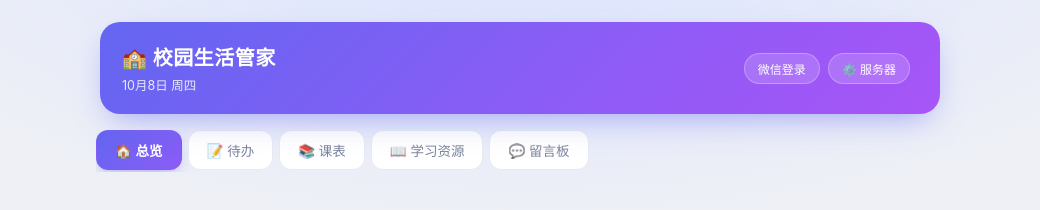
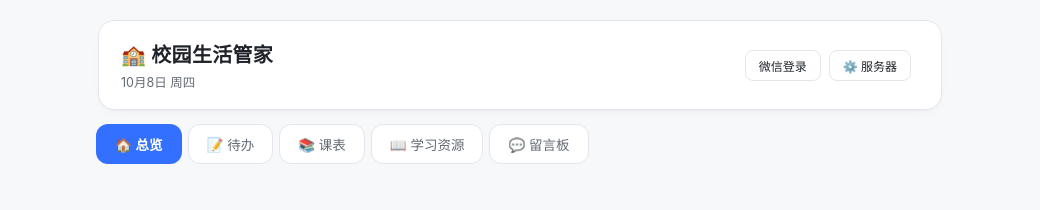
Before and after one commit to WA295/msg2todo, an Electron app: page public/index.html in a window 1040 px wide. Drawn offline with Linux system fonts and the light colour scheme; no server answers.

Commit message:
配色改为主流工具类风格:中性灰底+品牌蓝#3370ff+语义色,亮暗双模式
- 参照飞书/钉钉等主流软件:大面积中性灰白,品牌色仅用于按钮/选中态/链接
- 亮色:#F7F8FA底/#FFFFFF卡片/#1F2329文字;暗色:#121212/#1E1E1E
- 语义色统一:红F53F3F错误/橙FF7D00警告/绿00B42A成功
- Hero 从紫色渐变改为中性白卡片,天气卡用品牌蓝渐变

```diff
--- a/public/index.html
+++ b/public/index.html
@@ -13,31 +13,33 @@
 <link rel="apple-touch-icon" href="/icon-192.png">
 <style>
   :root {
-    --bg: #eef0f6;
-    --bg-grad: radial-gradient(1200px 500px at 50% -10%, #dbe3ff 0%, transparent 60%), var(--bg);
+    --bg: #f7f8fa;
+    --bg-grad: var(--bg);
     --card: #ffffff;
-    --line: #e7eaf1;
-    --text: #1a2033;
-    --muted: #7b849c;
-    --accent: #6366f1;
-    --accent-2: #8b5cf6;
-    --accent-soft: #eef0fe;
-    --high: #ef4444; --mid: #f59e0b; --low: #10b981;
+    --line: #e5e6eb;
+    --text: #1f2329;
+    --muted: #646a73;
+    --accent: #3370ff;
+    --accent-2: #4c9aff;
+    --accent-soft: #eef4ff;
+    --high: #f53f3f; --mid: #ff7d00; --low: #00b42a;
     --wx: #07c160; --qq: #12b7f5; --manual: #9ca3af;
-    --shadow: 0 1px 3px rgba(23, 30, 60, .05), 0 8px 24px -12px rgba(23, 30, 60, .12);
-    --shadow-lg: 0 2px 6px rgba(23, 30, 60, .06), 0 20px 44px -16px rgba(23, 30, 60, .22);
+    --shadow: 0 1px 2px rgba(31, 35, 41, .04), 0 4px 16px -8px rgba(31, 35, 41, .08);
+    --shadow-lg: 0 2px 4px rgba(31, 35, 41, .05), 0 16px 32px -12px rgba(31, 35, 41, .16);
   }
   @media (prefers-color-scheme: dark) {
     :root {
-      --bg: #0e1017;
-      --bg-grad: radial-gradient(1200px 500px at 50% -10%, #232a4d 0%, transparent 60%), var(--bg);
-      --card: #171a24;
-      --line: #262b3a;
-      --text: #e6e9f2;
-      --muted: #8b93a8;
-      --accent-soft: #232b52;
-      --shadow: 0 1px 3px rgba(0,0,0,.4), 0 8px 24px -12px rgba(0,0,0,.5);
-      --shadow-lg: 0 2px 6px rgba(0,0,0,.45), 0 20px 44px -16px rgba(0,0,0,.6);
+      --bg: #121212;
+      --bg-grad: var(--bg);
+      --card: #1e1e1e;
+      --line: #333333;
+      --text: #e5e7eb;
+      --muted: #9ca3af;
+      --accent: #4096ff;
+      --accent-2: #6cb1ff;
+      --accent-soft: #1d2b45;
+      --shadow: 0 1px 2px rgba(0,0,0,.5), 0 4px 16px -8px rgba(0,0,0,.5);
+      --shadow-lg: 0 2px 4px rgba(0,0,0,.5), 0 16px 32px -12px rgba(0,0,0,.65);
     }
   }
   * { box-sizing: border-box; margin: 0; padding: 0; }
@@ -52,38 +54,40 @@
   .wrap { max-width: 880px; margin: 0 auto; padding: 0 16px 96px; }
 
   /* ── Hero 头部 ── */
-  header { padding: 22px 4px 16px; }
+  header { padding: 20px 2px 14px; }
   .hero {
-    background: linear-gradient(135deg, #6366f1 0%, #8b5cf6 55%, #a855f7 100%);
-    color: #fff;
-    border-radius: 20px;
-    padding: 20px 22px;
+    background: var(--card);
+    border: 1px solid var(--line);
+    color: var(--text);
+    border-radius: 16px;
+    padding: 18px 22px;
     display: flex;
     align-items: center;
     justify-content: space-between;
     gap: 12px;
     flex-wrap: wrap;
-    box-shadow: 0 12px 32px -10px rgba(99, 102, 241, .55);
+    box-shadow: var(--shadow);
     animation: fadeUp .4s ease both;
   }
-  .hero h1 { font-size: 20px; font-weight: 700; letter-spacing: .5px; }
-  .hero .date { font-size: 12.5px; opacity: .85; margin-top: 4px; }
+  .hero h1 { font-size: 20px; font-weight: 700; letter-spacing: .3px; }
+  .hero h1 .brand-dot { color: var(--accent); }
+  .hero .date { font-size: 12.5px; color: var(--muted); margin-top: 4px; }
   .hero .actions { display: flex; gap: 8px; align-items: center; flex-wrap: wrap; }
   .hero .actions .mini-btn {
-    background: rgba(255,255,255,.16);
-    border: 1px solid rgba(255,255,255,.28);
-    color: #fff;
-    backdrop-filter: blur(6px);
+    background: var(--card);
+    border: 1px solid var(--line);
+    color: var(--text);
   }
+  .hero .actions .mini-btn:hover { border-color: var(--accent); color: var(--accent); }
   .hero .conns { display: flex; gap: 6px; flex-wrap: wrap; }
-  .chip { padding: 3px 10px; border-radius: 999px; font-size: 11.5px; background: rgba(255,255,255,.14); border: 1px solid rgba(255,255,255,.22); color: rgba(255,255,255,.92); display: inline-flex; align-items: center; gap: 5px; backdrop-filter: blur(6px); }
-  .chip .light { width: 7px; height: 7px; border-radius: 50%; background: rgba(255,255,255,.4); }
-  .chip.ok .light { background: #4ade80; box-shadow: 0 0 6px #4ade80; }
-  .stats { font-size: 12.5px; color: rgba(255,255,255,.9); }
-  .stats b { color: #fff; font-size: 14px; margin: 0 2px; }
-  .stats b.hot { color: #fecaca; }
-  .mini-btn { border: 1px solid var(--line); background: var(--card); padding: 6px 13px; border-radius: 999px; cursor: pointer; font-size: 12px; color: var(--text); transition: all .15s; }
-  .mini-btn:hover { border-color: var(--accent); color: var(--accent); }
+  .chip { padding: 3px 10px; border-radius: 999px; font-size: 11.5px; background: var(--bg); border: 1px solid var(--line); color: var(--muted); display: inline-flex; align-items: center; gap: 5px; }
+  .chip .light { width: 7px; height: 7px; border-radius: 50%; background: #c3c8d1; }
+  .chip.ok .light { background: #00b42a; box-shadow: 0 0 6px rgba(0, 180, 42, .5); }
+  .stats { font-size: 12.5px; color: var(--muted); }
+  .stats b { color: var(--text); font-size: 14px; margin: 0 2px; }
+  .stats b.hot { color: var(--high); }
+  .mini-btn { border: 1px solid var(--line); background: var(--card); padding: 6px 13px; border-radius: 8px; cursor: pointer; font-size: 12px; color: var(--text); transition: all .15s; }
+  .mini-btn:hover { border-color: var(--accent); color: var(--accent); background: var(--accent-soft); }
 
   /* ── 卡片 ── */
   .card {
@@ -106,25 +110,24 @@
 
   .btn {
     border: none;
-    background: linear-gradient(135deg, #6366f1, #8b5cf6);
+    background: var(--accent);
     color: #fff;
     padding: 9px 20px;
-    border-radius: 12px;
+    border-radius: 8px;
     cursor: pointer;
     font-size: 13px;
     font-weight: 600;
     white-space: nowrap;
     transition: all .15s;
-    box-shadow: 0 4px 12px -4px rgba(99, 102, 241, .5);
   }
-  .btn:hover { transform: translateY(-1px); box-shadow: 0 6px 16px -4px rgba(99, 102, 241, .6); }
+  .btn:hover { background: var(--accent-2); }
   .btn:active { transform: scale(.97); }
 
   /* ── 总览 ── */
   .stats-row { display: grid; grid-template-columns: repeat(4, 1fr); gap: 10px; margin-bottom: 14px; }
   .stat-card { background: var(--card); border: 1px solid var(--line); border-radius: 16px; padding: 15px 10px; text-align: center; box-shadow: var(--shadow); transition: transform .15s; }
   .stat-card:hover { transform: translateY(-2px); }
-  .stat-card .num { font-size: 24px; font-weight: 800; background: linear-gradient(135deg, #6366f1, #a855f7); -webkit-background-clip: text; background-clip: text; -webkit-text-fill-color: transparent; }
+  .stat-card .num { font-size: 24px; font-weight: 800; color: var(--accent); }
   .stat-card .lbl { font-size: 11.5px; color: var(--muted); margin-top: 3px; }
   .feat-grid { display: grid; grid-template-columns: repeat(auto-fill, minmax(140px, 1fr)); gap: 10px; }
   .feat { background: var(--card); border: 1px solid var(--line); border-radius: 16px; padding: 15px 12px; cursor: pointer; transition: all .18s; position: relative; display: block; }
@@ -137,7 +140,7 @@
   .tl li { display: flex; align-items: center; gap: 10px; padding: 9px 12px; font-size: 13.5px; border-radius: 10px; }
   .tl li:nth-child(odd) { background: var(--bg); }
   .tl .t { font-weight: 700; color: var(--accent); min-width: 96px; }
-  .weather-box { background: linear-gradient(135deg, #6366f1 0%, #8b5cf6 60%, #d946ef 120%); color: #fff; border-radius: 18px; padding: 20px; margin-bottom: 14px; box-shadow: 0 12px 30px -10px rgba(139, 92, 246, .5); animation: fadeUp .4s ease both; }
+  .weather-box { background: linear-gradient(135deg, #3370ff 0%, #4096ff 100%); color: #fff; border-radius: 16px; padding: 20px; margin-bottom: 14px; box-shadow: 0 8px 24px -12px rgba(51, 112, 255, .4); animation: fadeUp .4s ease both; }
   .weather-box .w-lines { font-size: 13.5px; line-height: 1.95; opacity: .97; white-space: pre-line; }
   .tom-cls { display: flex; align-items: center; gap: 10px; padding: 8px 11px; font-size: 13.5px; border-radius: 10px; }
   .tom-cls:nth-child(odd) { background: var(--bg); }
@@ -152,7 +155,7 @@
   .vtabs { display: flex; gap: 6px; margin-bottom: 14px; overflow-x: auto; padding-bottom: 2px; scrollbar-width: none; }
   .vtabs::-webkit-scrollbar { display: none; }
   .vtab { border: 1px solid var(--line); background: var(--card); padding: 9px 18px; border-radius: 12px; cursor: pointer; font-size: 13.5px; color: var(--muted); white-space: nowrap; transition: all .15s; }
-  .vtab.on { background: linear-gradient(135deg, #6366f1, #8b5cf6); color: #fff; border-color: transparent; font-weight: 700; box-shadow: 0 6px 16px -6px rgba(99,102,241,.6); }
+  .vtab.on { background: var(--accent); color: #fff; border-color: transparent; font-weight: 600; }
 
   /* ── 课表 ── */
   .s-head { display: flex; justify-content: space-between; align-items: center; gap: 10px; flex-wrap: wrap; margin-bottom: 12px; }
```
